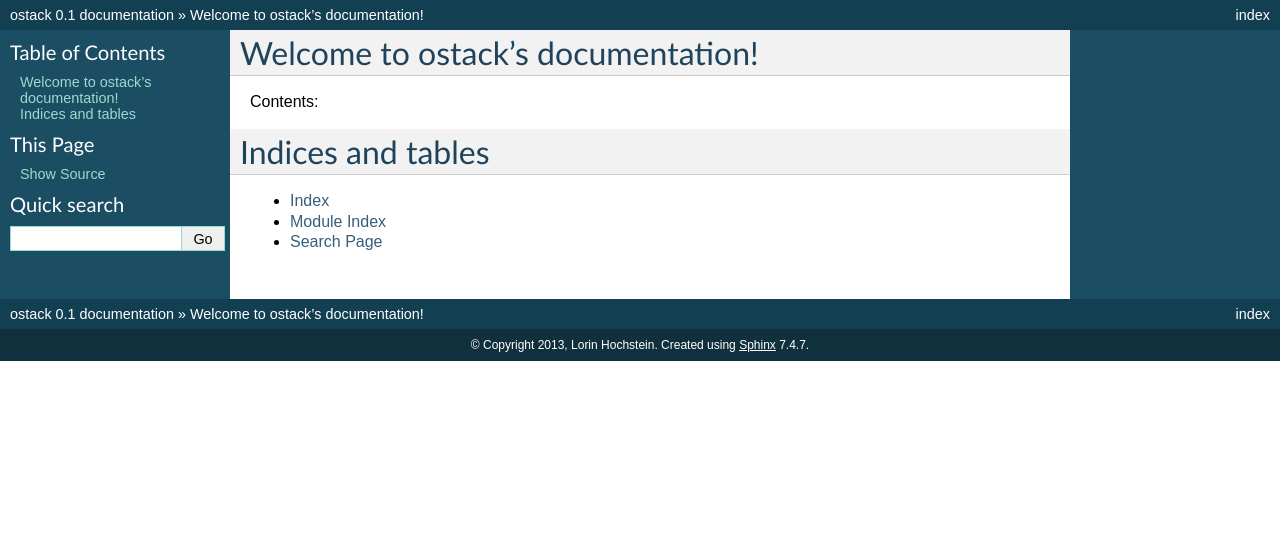
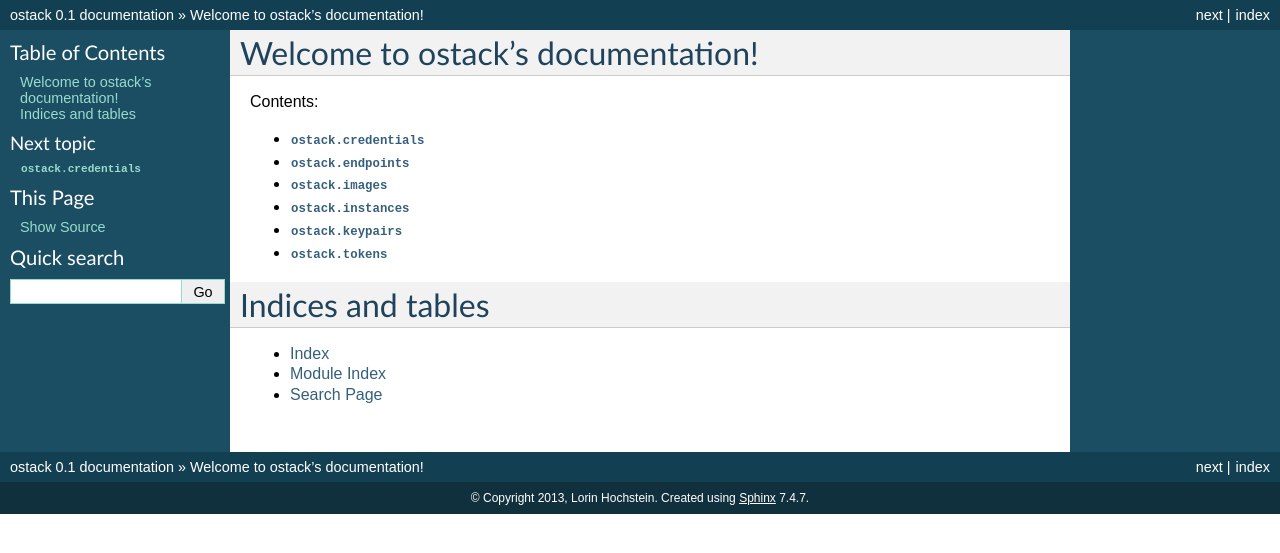
Before and after one commit to lorin/ostack, a Sphinx documentation site: the page built from doc/index.rst, in a window 1280 px wide. Shown: the top 553 px of the page. Built offline with Sphinx 7.4.7, drawn with Linux system fonts in a browser that asks for light colours.

Commit message:
Initial doc commit

```diff
--- a/doc/conf.py
+++ b/doc/conf.py
@@ -17,6 +17,7 @@
 # add these directories to sys.path here. If the directory is relative to the
 # documentation root, use os.path.abspath to make it absolute, like shown here.
 #sys.path.insert(0, os.path.abspath('.'))
+sys.path.insert(0, os.path.abspath('..'))
 
 # -- General configuration -----------------------------------------------------
 
--- /dev/null
+++ b/doc/credentials.rst
@@ -0,0 +1,5 @@
+:mod:`ostack.credentials`
+=========================
+
+.. automodule:: ostack.credentials
+    :members:
--- /dev/null
+++ b/doc/endpoints.rst
@@ -0,0 +1,5 @@
+:mod:`ostack.endpoints`
+=======================
+
+.. automodule:: ostack.endpoints
+    :members:
--- /dev/null
+++ b/doc/images.rst
@@ -0,0 +1,5 @@
+:mod:`ostack.images`
+====================
+
+.. automodule:: ostack.images
+    :members:
--- a/doc/index.rst
+++ b/doc/index.rst
@@ -11,6 +11,13 @@
 .. toctree::
    :maxdepth: 2
 
+   credentials
+   endpoints
+   images
+   instances
+   keypairs
+   tokens
+
 
 
 Indices and tables
--- /dev/null
+++ b/doc/instances.rst
@@ -0,0 +1,5 @@
+:mod:`ostack.instances`
+=======================
+
+.. automodule:: ostack.instances
+    :members:
--- /dev/null
+++ b/doc/keypairs.rst
@@ -0,0 +1,5 @@
+:mod:`ostack.keypairs`
+======================
+
+.. automodule:: ostack.keypairs
+    :members:
--- /dev/null
+++ b/doc/tokens.rst
@@ -0,0 +1,5 @@
+:mod:`ostack.tokens`
+====================
+
+.. automodule:: ostack.tokens
+    :members:
```
Also changed, not shown: 2 other files.
